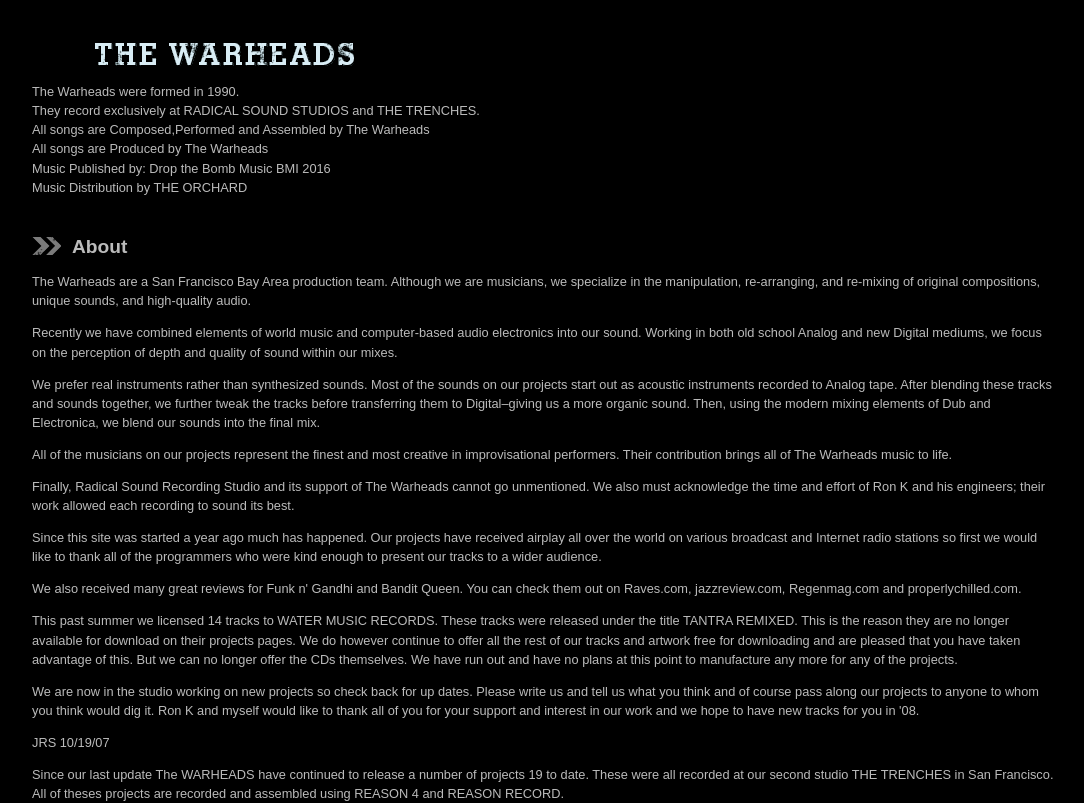
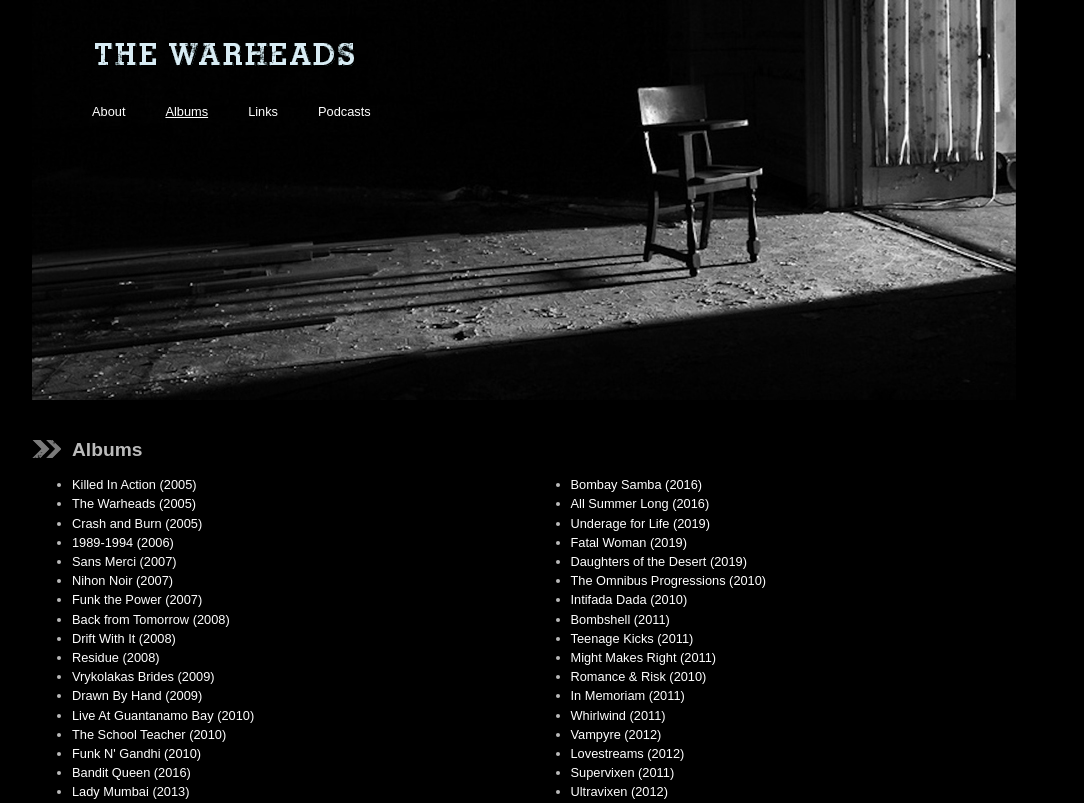
Before and after one commit to jimmycuadra/thewarheads.com, a React (Create React App) app: page /albums in a window 1280 px wide. Shown: the top 803 px of the page, without its empty margins (96-1180 px from the left). Built offline with nearby package versions, Linux system fonts and the light colour scheme.

Commit message:
Add routing.

```diff
--- a/package.json
+++ b/package.json
@@ -13,6 +13,7 @@
     "bootstrap": "^4.5.2",
     "react": "^16.13.1",
     "react-dom": "^16.13.1",
+    "react-router-dom": "^5.2.0",
     "react-scripts": "3.4.3",
     "typescript": "^3.7.5"
   },
@@ -39,6 +40,7 @@
     ]
   },
   "devDependencies": {
+    "@types/react-router-dom": "^5.1.5",
     "react-app-rewire-yaml": "^1.1.0",
     "react-app-rewired": "^2.1.6",
     "react-snap": "^1.23.0"
--- a/src/About.tsx
+++ b/src/About.tsx
@@ -3,13 +3,6 @@
 export default function About() {
   return (
     <React.Fragment>
-      <p>The Warheads were formed in 1990.<br />
-      They record exclusively at RADICAL SOUND STUDIOS and THE TRENCHES.<br />
-      All songs are Composed,Performed and Assembled by The Warheads<br />
-      All songs are Produced by The Warheads<br />
-      Music Published by: Drop the Bomb Music BMI 2016<br />
-      Music Distribution by THE ORCHARD</p>
-
       <h2>About</h2>
 
       <p>The Warheads are a San Francisco Bay Area production team. Although we are musicians, we specialize in the manipulation, re-arranging, and re-mixing of original compositions, unique sounds, and high-quality audio.</p>
--- a/src/Album.tsx
+++ b/src/Album.tsx
@@ -1,4 +1,5 @@
 import React from 'react';
+import { Link } from 'react-router-dom';
 import { AlbumData } from './discography.yaml';
 
 interface AlbumProps {
@@ -48,7 +49,11 @@
 
   render() {
     return (
-      <li><a href={this.slug}>{this.props.albumData.title} ({this.year})</a></li>
+      <li>
+        <Link to={"albums/" + this.slug}>
+          {this.props.albumData.title} ({this.year})
+        </Link>
+      </li>
     );
   }
 }
--- a/src/App.tsx
+++ b/src/App.tsx
@@ -1,4 +1,10 @@
 import React from 'react';
+import {
+  BrowserRouter as Router,
+  Route,
+  Switch,
+} from 'react-router-dom';
+
 import About from './About';
 import Albums from './Albums';
 import Footer from './Footer';
@@ -6,17 +12,40 @@
 import Podcasts from './Podcasts';
 import Header from './Header';
 import discography from './discography.yaml';
+
 import './App.css';
 
 export default function App() {
   return (
+    <Router>
       <div className="container">
         <Header />
+        <Switch>
+          <Route path="/about">
             <About />
+          </Route>
+          <Route path="/albums">
             <Albums discography={discography} />
+          </Route>
+          <Route path="/links">
             <Links />
+          </Route>
+          <Route path="/podcasts">
             <Podcasts />
+          </Route>
+          <Route path="/">
+            <h2>The Warheads</h2>
+
+            <p>The Warheads were formed in 1990.<br />
+            They record exclusively at RADICAL SOUND STUDIOS and THE TRENCHES.<br />
+            All songs are Composed,Performed and Assembled by The Warheads<br />
+            All songs are Produced by The Warheads<br />
+            Music Published by: Drop the Bomb Music BMI 2016<br />
+            Music Distribution by THE ORCHARD</p>
+          </Route>
+        </Switch>
         <Footer />
       </div>
+    </Router>
   );
 }
--- a/src/Header.tsx
+++ b/src/Header.tsx
@@ -1,11 +1,30 @@
 import React from 'react';
+import { NavLink } from 'react-router-dom';
 
 export default function Header() {
   return (
-    <div id="logo">
-      <span>
-        <a href="/">The Warheads</a>
-      </span>
-    </div>
+    <header>
+      <div id="logo">
+        <span>
+          <a href="/">The Warheads</a>
+        </span>
+      </div>
+      <nav>
+        <ul>
+          <li>
+            <NavLink to="/about" activeClassName="active">About</NavLink>
+          </li>
+          <li>
+            <NavLink to="/albums" activeClassName="active">Albums</NavLink>
+          </li>
+          <li>
+            <NavLink to="/links" activeClassName="active">Links</NavLink>
+          </li>
+          <li>
+            <NavLink to="/podcasts" activeClassName="active">Podcasts</NavLink>
+          </li>
+        </ul>
+      </nav>
+    </header>
   );
 }
--- a/src/index.css
+++ b/src/index.css
@@ -8,8 +8,17 @@
 	padding: 0;
 }
 
-a:link, a:visited { color: #fff; text-decoration:none; text-decoration:none; }
-a:hover, a:active { color: #669999; text-decoration:none; text-decoration:none;}
+a:link, a:visited {
+  color: #fff;
+  text-decoration: none;
+  text-decoration: none;
+}
+
+a:hover, a:active {
+  color: #669999;
+  text-decoration: none;
+  text-decoration: none;
+}
 
 h2 {
   background: url(./images/images/arrow.gif) no-repeat;
@@ -34,7 +43,7 @@
   width: 1024px;
 }
 
-#header {
+header {
   background: #000000 url(./images/images/new_background.jpg) no-repeat;
   height: 400px;
   margin-bottom: 40px;
@@ -57,7 +66,20 @@
 	width: 260px;
 }
 
+nav ul {
+  list-style: none;
+}
+
+nav ul li {
+  float: left;
+  padding: 20px;
+}
+
 footer {
   margin: 20px 0;
   text-align: center;
 }
+
+a.active {
+  text-decoration: underline;
+}
```
Also changed, not shown: 1 other file (tests, documents, lock files or other folders). Lines whose indentation alone changed are shown as unchanged.
